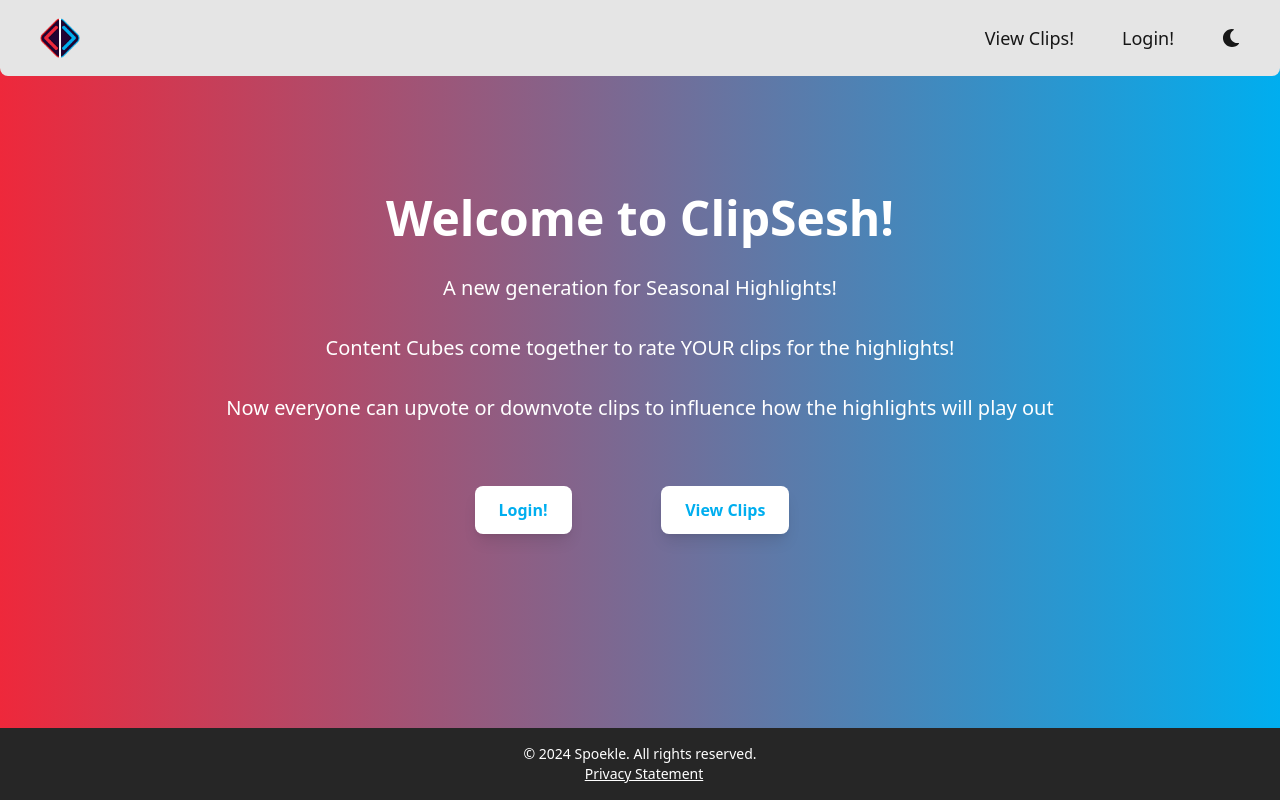
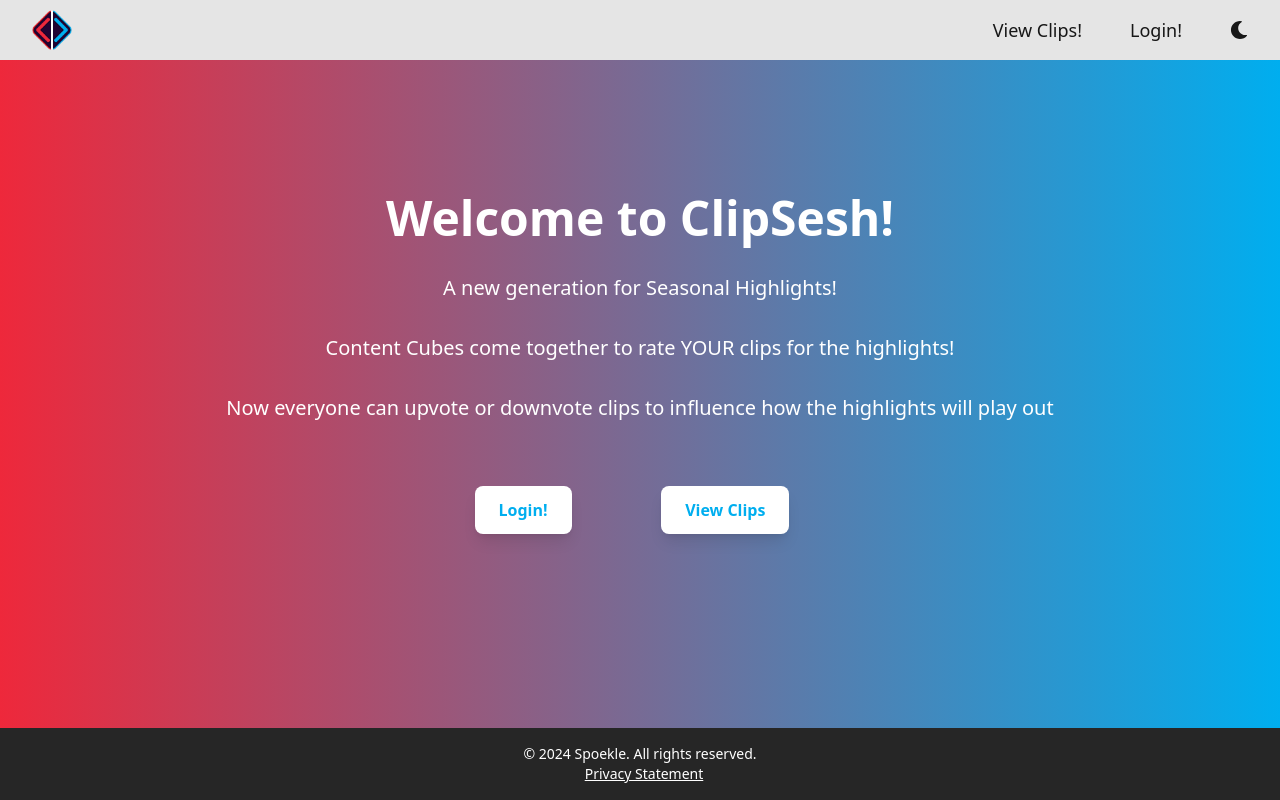
Before and after one commit to Spoekle/clipsesh-frontend, a React (Create React App) app: page / in a window 1280 px wide. Built offline with nearby package versions, Linux system fonts and the light colour scheme; what tailwindcss-animated would draw is missing.

Commit message:
less padding

```diff
--- a/src/pages/components/Navbar.js
+++ b/src/pages/components/Navbar.js
@@ -55,7 +55,7 @@ function Navbar() {
     };
 
     return (
-        <nav className="p-4 z-50 sticky text-neutral-900 dark:text-white bg-neutral-200 dark:bg-neutral-900 transition duration-200 rounded-b-lg backdrop-blur-sm">
+        <nav className="p-2 z-50 sticky text-neutral-900 dark:text-white bg-neutral-200 dark:bg-neutral-900 transition duration-200">
             <div className="container mx-auto flex items-center justify-between flex-wrap">
                 <div className=" items-center text-white ml-6 mr-6 inline hover:scale-110 transition duration-200">
                     <Link to="/">
```
